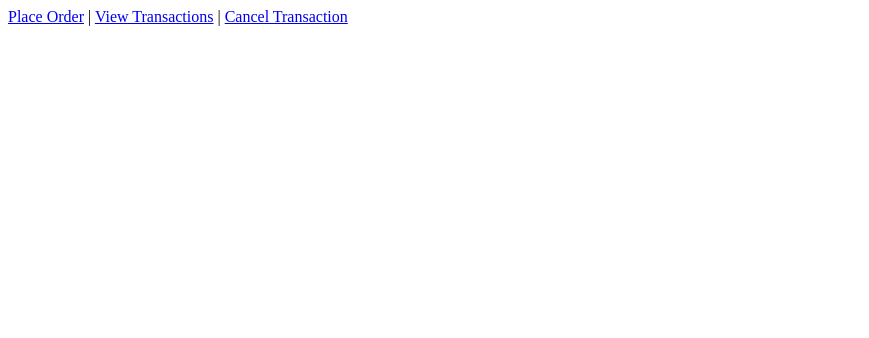
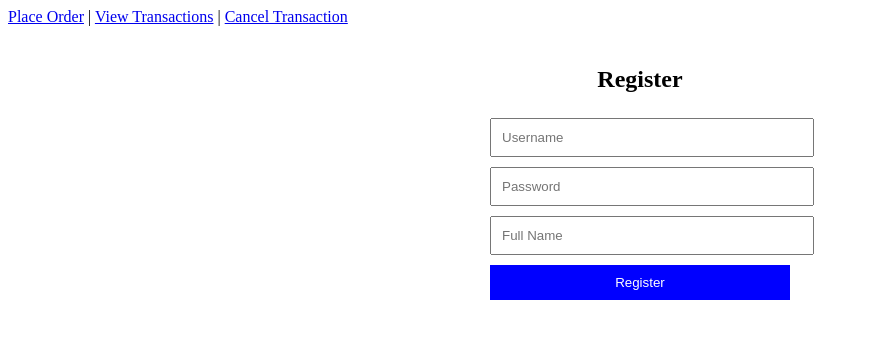
Before and after one commit to TanjotSingh25/DayTradingScalabilityProject, a Vue app in the folder trading-app/: page /register in a window 1280 px wide. Shown: the top 338 px of the page, without its empty margins (0-869 px from the left). Built offline with nearby package versions, Linux system fonts and the light colour scheme.

Commit message:
api gateway

```diff
--- /dev/null
+++ b/trading-app/src/components/LoginPage.vue
@@ -0,0 +1,66 @@
+<template>
+  <div class="auth-container">
+    <h2>Login</h2>
+    <form @submit.prevent="handleLogin">
+      <input type="text" v-model="user_name" placeholder="Username" required />
+      <input type="password" v-model="password" placeholder="Password" required />
+      <button type="submit">Login</button>
+    </form>
+    <p v-if="message">{{ message }}</p>
+    <!-- New Register Link -->
+    <p>
+      Don't have an account?
+      <router-link to="/register">Register here</router-link>
+    </p>
+  </div>
+</template>
+
+<script>
+import axios from "axios";
+
+export default {
+  name: "LoginPage",
+  data() {
+    return {
+      user_name: "",
+      password: "",
+      message: "",
+    };
+  },
+  methods: {
+    async handleLogin() {
+      try {
+        const response = await axios.post("http://localhost/api/v1/auth/login/", {
+          user_name: this.user_name,
+          password: this.password,
+        });
+
+        localStorage.setItem("token", response.data.data.token);
+        this.message = "Login successful!";
+        this.$router.push("/dashboard");
+      } catch (error) {
+        this.message = "Invalid credentials. Try again.";
+      }
+    },
+  },
+};
+</script>
+
+<style>
+.auth-container {
+  max-width: 300px;
+  margin: auto;
+  padding: 20px;
+  text-align: center;
+}
+input, button {
+  width: 100%;
+  padding: 10px;
+  margin: 5px 0;
+}
+button {
+  background: blue;
+  color: white;
+  border: none;
+}
+</style>
--- a/trading-app/src/components/PlaceOrder.vue
+++ b/trading-app/src/components/PlaceOrder.vue
@@ -4,12 +4,8 @@
       <form @submit.prevent="placeOrder">
         <input v-model="order.stock_id" placeholder="Stock ID" required />
         <select v-model="order.is_buy">
-          <option :value="true">Buy</option>
+          <option :value="true">Market Buy</option>
           <option :value="false">Sell</option>
-        </select>
-        <select v-model="order.order_type">
-            <option value="MARKET">Market</option>
-            <option value="LIMIT">Limit</option>
         </select>
         <input v-model.number="order.quantity" placeholder="Quantity" type="number" required />
         <input v-if="order.order_type === 'LIMIT'" v-model.number="order.price" placeholder="Price" type="number" />
--- /dev/null
+++ b/trading-app/src/components/RegisterPage.vue
@@ -0,0 +1,52 @@
+<template>
+    <div class="auth-container">
+      <h2>Register</h2>
+      <form @submit.prevent="handleRegister">
+        <input type="text" v-model="user_name" placeholder="Username" required />
+        <input type="password" v-model="password" placeholder="Password" required />
+        <input type="text" v-model="name" placeholder="Full Name" required />
+        <button type="submit">Register</button>
+      </form>
+      <p v-if="message">{{ message }}</p>
+    </div>
+  </template>
+
+  <script>
+  import axios from "axios";
+
+  export default {
+    name: "RegisterPage",
+    data() {
+      return {
+        user_name: "",
+        password: "",
+        name: "",
+        message: "",
+      };
+    },
+    methods: {
+      async handleRegister() {
+        try {
+          const response = await axios.post("http://localhost/api/v1/auth/register/", {
+            user_name: this.user_name,
+            password: this.password,
+            name: this.name,
+          });
+          if (response.data.success) {
+            this.message = "Registration successful. Redirect to login page.";
+            this.$router.push("/");
+          }
+        } catch (error) {
+          console.error("API Error:", error);
+          if (error.response) {
+            this.message = error.response.data?.message || "Error: Something went wrong.";
+          } else if (error.request) {
+            this.message = "Error: Cannot reach backend";
+          } else {
+            this.message = "Error: Request setup failed";
+          }
+        }
+      },
+    },
+  };
+  </script>
--- a/trading-app/src/router/index.js
+++ b/trading-app/src/router/index.js
@@ -1,9 +1,13 @@
 import { createRouter, createWebHistory } from 'vue-router';
+import LoginPage from "@/components/LoginPage.vue";
+import RegisterPage from "@/components/RegisterPage.vue";
 import PlaceOrder from '../components/PlaceOrder.vue';
 import ViewTransactions from '../components/ViewTransactions.vue';
 import CancelTransaction from '../components/CancelTransaction.vue';
 
 const routes = [
+  { path: "/", component: LoginPage },
+  { path: "/register", component: RegisterPage },
   { path: '/place-order', component: PlaceOrder },
   { path: '/view-transactions', component: ViewTransactions },
   { path: '/cancel-transaction', component: CancelTransaction },
@@ -14,4 +18,13 @@ const router = createRouter({
   routes,
 });
 
+router.beforeEach((to,from,next) => {
+  const isAuthenticated = !!localStorage.getItem("token");
+  if (to.meta.requiresAuth && !isAuthenticated) {
+    next("/");
+  } else {
+    next();
+  }
+});
+
 export default router;
```
Also changed, not shown: trading-app/src/components/HelloWorld.vue (deleted, +0 -58 lines), 1 other file (tests, documents, lock files or other folders).
